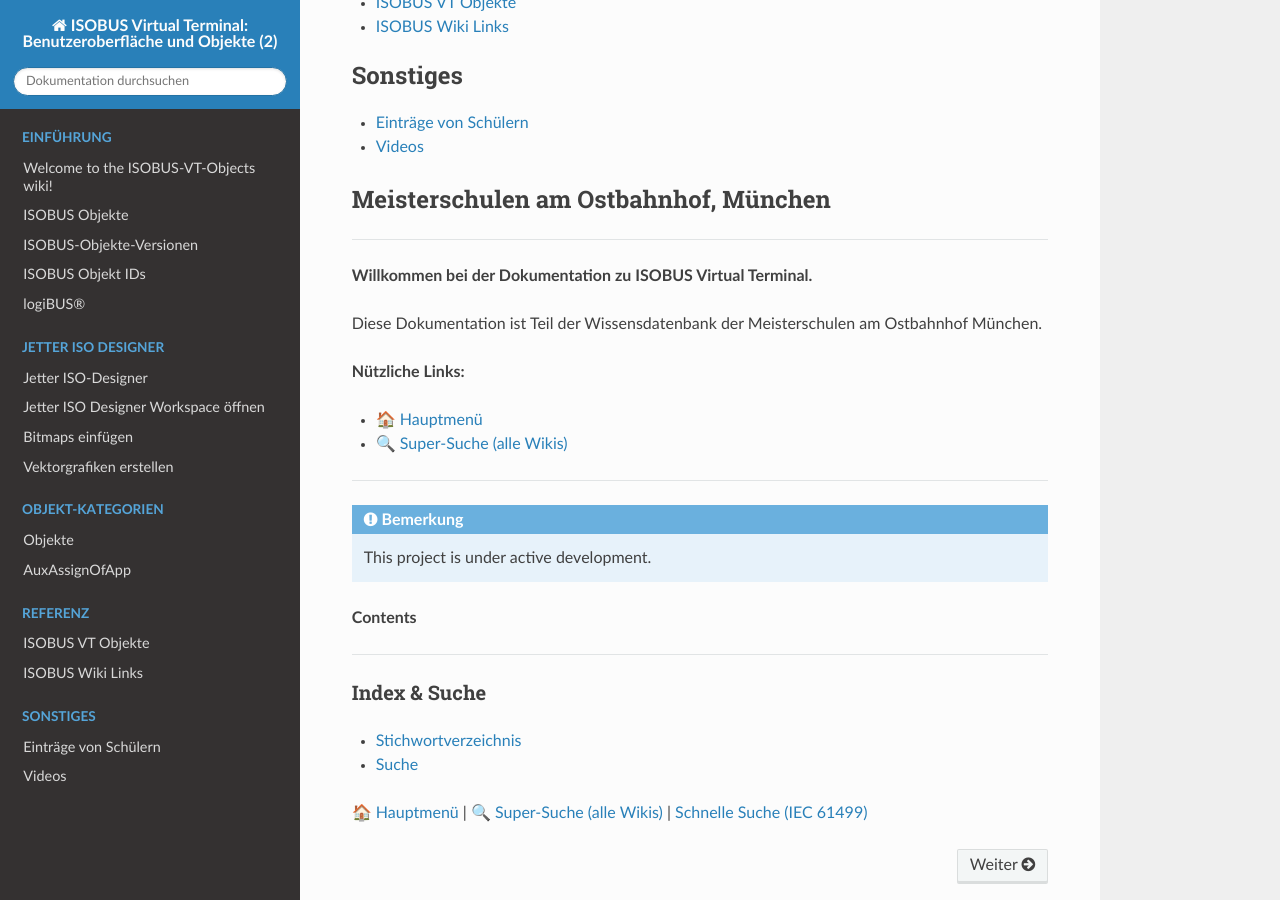
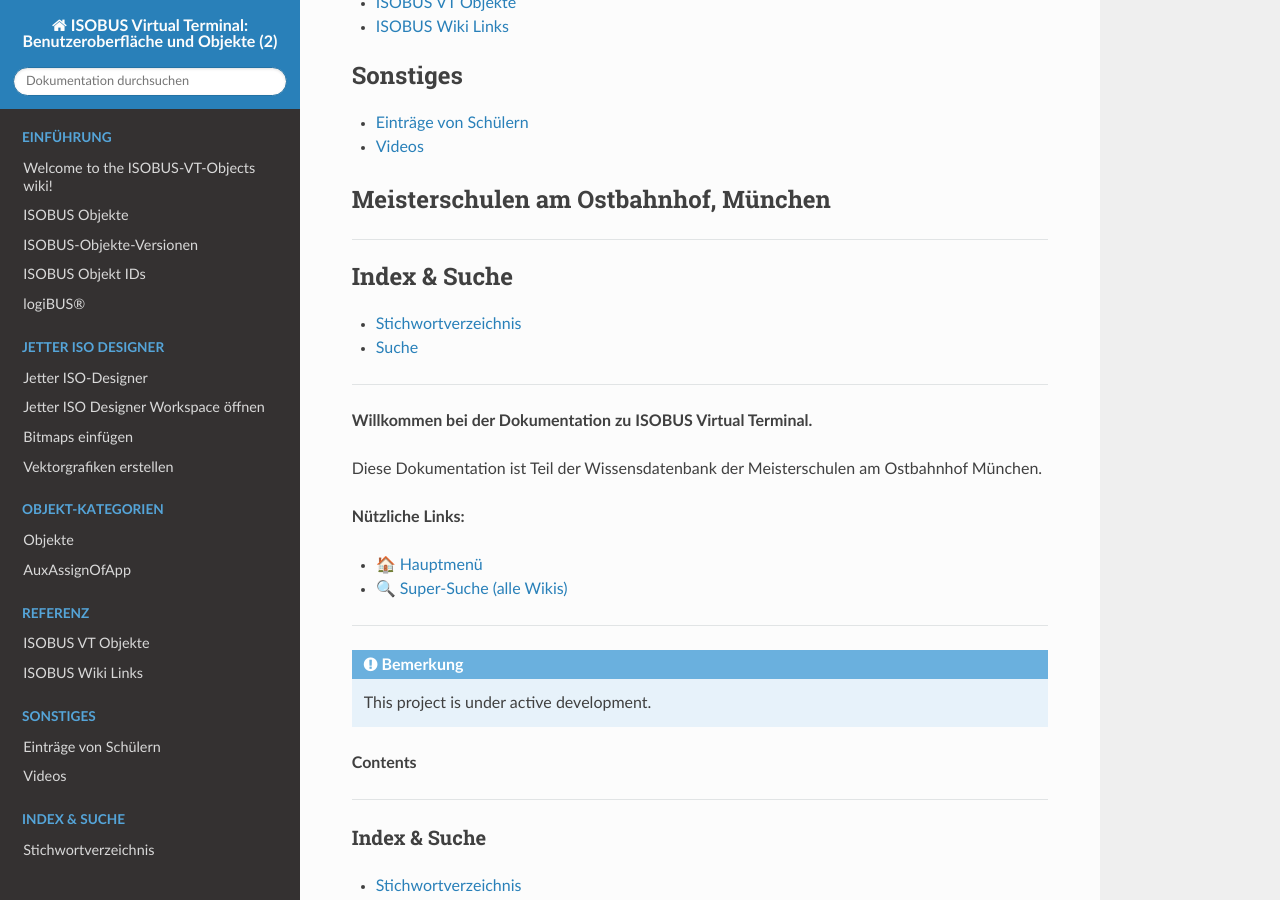
Before and after one commit to Meisterschulen-am-Ostbahnhof-Munchen/ISOBUS-VT-Objects-docs, a Sphinx documentation site: the page built from docs/index.md, in a window 1280 px wide and 900 px high, scrolled down 863 px. Built offline with Sphinx 7.4.7 and the Read the Docs theme 3.1.0, drawn with Linux system fonts in a browser that asks for light colours.

Commit message:
Adds table of contents with search capability
Incorporates a new table of contents section to improve
navigation within the documentation. This addition includes
index generation and search functionality to aid users in
finding relevant content more efficiently.

````diff
--- a/docs/index.md
+++ b/docs/index.md
@@ -73,6 +73,17 @@
 
 ---
 
+```{toctree}
+:caption: 'Index & Suche'
+:maxdepth: 2
+genindex
+search
+```
+
+
+---
+
+
 **Willkommen bei der Dokumentation zu ISOBUS Virtual Terminal.**
 
 Diese Dokumentation ist Teil der Wissensdatenbank der Meisterschulen am Ostbahnhof München.
````
